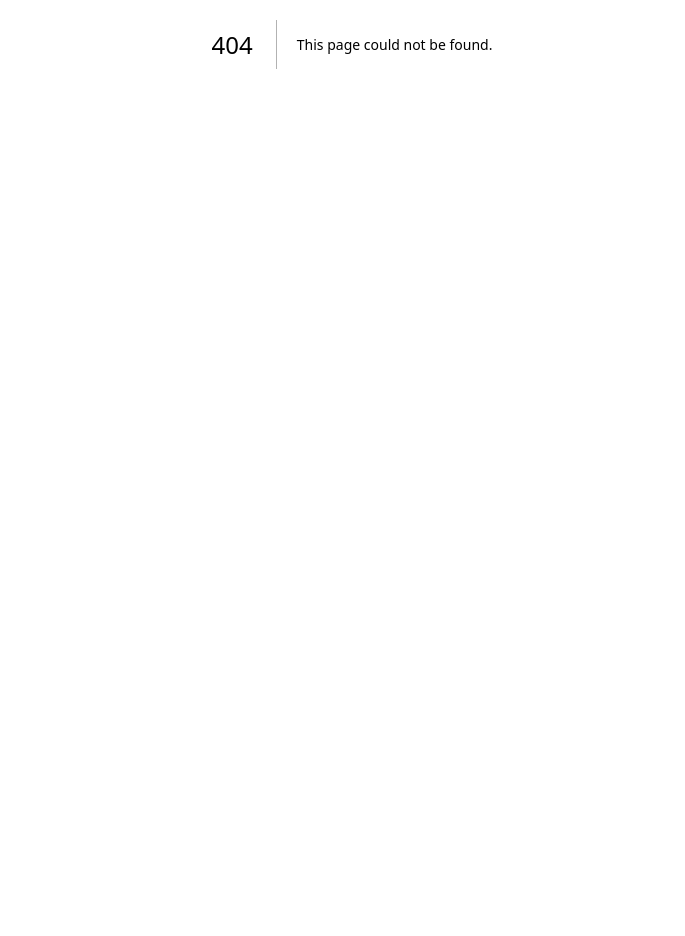
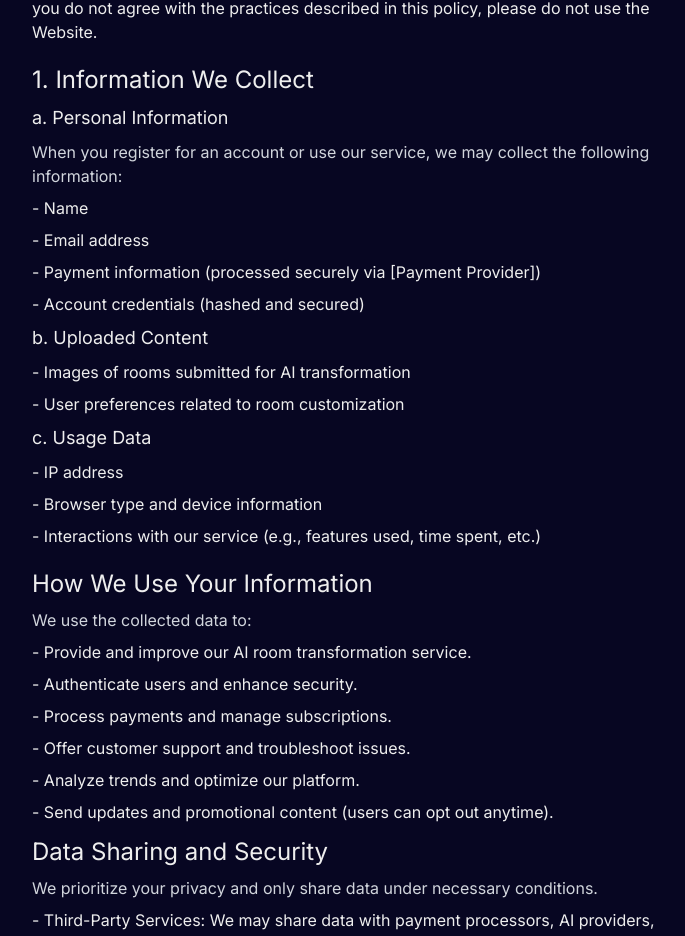
Before and after one commit to Anasbd05/stgaming, a Next.js app: page /privacy-policy in a window 1280 px wide. Before the commit this address had no page. Shown: the part 356-1292 px from the top of the page, without its empty margins (288-973 px from the left). Before the commit the page ends 800 px from the top, so only its background shows below. Built offline with nearby package versions, Linux system fonts and the light colour scheme.

Commit message:
privacy-policy

```diff
--- /dev/null
+++ b/src/app/privacy-policy/page.tsx
@@ -0,0 +1,64 @@
+import {Privacy_Policy} from '@/assets/data'
+import {ArrowLeft} from 'lucide-react'
+import Link from 'next/link'
+import React from 'react'
+
+const Privacy = () => {
+    return (
+        <section className='w-full px-5 md:px-0 md:w-2/4 py-10 mx-auto'>
+            <Link href={"/"} className='flex hover:bg-neutral-700 w-24 my-4 items-center rounded-lg gap-2 py-2 justify-center' >
+                <ArrowLeft className='h-4 w-4' />
+                <span>Back</span>
+            </Link>
+            <div className="flex flex-col gap-5 ">
+                <h1 className='text-3xl font-semibold'>Privacy Policy For Setugame</h1>
+                <small className='text-base text-gray-200'>Effective Date: 2025-03-15</small>
+                <p>
+                    Welcome to Setugame (&quot;we,&ldquo; &#34;our,&#34; or &ldquo;us&#34;). Your privacy is important to us, and we are committed to protecting the personal information you share with us. This Privacy Policy outlines how we collect, use, and safeguard your data when you use our AI-powered gaming room transformation service.
+                </p>
+                <p>
+                    By accessing or using the Website, you agree to the terms of this Privacy Policy. If you do not agree with the practices described in this policy, please do not use the Website.
+                </p>
+            </div>
+            <div className='flex flex-col gap-2 mt-5'>
+                <h1 className='text-2xl'>1. Information We Collect</h1>
+                <h4 className='text-lg'>a. Personal Information</h4>
+                <p className='text-gray-300'>When you register for an account or use our service, we may collect the following information:</p>
+                <ul className='flex flex-col gap-2'>
+                    <li>- Name</li>
+                    <li>- Email address</li>
+                    <li>- Payment information (processed securely via [Payment Provider])</li>
+                    <li>- Account credentials (hashed and secured)</li>
+                </ul>
+                <h4 className='text-lg'>b. Uploaded Content</h4>
+                <ul className='flex flex-col gap-2'>
+                    <li>- Images of rooms submitted for AI transformation</li>
+                    <li>- User preferences related to room customization</li>
+                </ul>
+                <h4 className='text-lg'>c. Usage Data</h4>
+                <ul className='flex flex-col gap-2'>
+                    <li>- IP address</li>
+                    <li>- Browser type and device information</li>
+                    <li>- Interactions with our service (e.g., features used, time spent, etc.)</li>
+                </ul>
+            </div>
+            <main className="mt-5 flex-col flex gap-3">
+                {Privacy_Policy.map((privacy) => (
+                    <div key={privacy.id} className="flex gap-2 flex-col">
+                        <h1 className="text-2xl">{privacy.title}</h1>
+                        <p className="text-gray-300">{privacy.description}</p>
+                        <ul className="flex flex-col gap-2">
+                            {privacy.paragraphs.map((paragraph) => (
+                                <li key={paragraph.id}>- {paragraph.text}</li>
+                            ))}
+                        </ul>
+                    </div>
+                ))}
+            </main>
+
+            <p className='text-gray-100 font-semibold text-lg my-5'>By using Setugame, you consent to the terms of this Privacy Policy.</p>
+        </section>
+    )
+}
+
+export default Privacy
--- a/src/assets/data.js
+++ b/src/assets/data.js
@@ -433,3 +433,69 @@ export const products = [
     image: headphone3,
   },
 ];
+
+
+export const Privacy_Policy = [
+        {
+            "id": 1,
+            "title": "How We Use Your Information",
+            "description": "We use the collected data to:",
+            "paragraphs": [
+                { "id": 1, "text": "Provide and improve our AI room transformation service." },
+                { "id": 2, "text": "Authenticate users and enhance security." },
+                { "id": 3, "text": "Process payments and manage subscriptions." },
+                { "id": 4, "text": "Offer customer support and troubleshoot issues." },
+                { "id": 5, "text": "Analyze trends and optimize our platform." },
+                { "id": 6, "text": "Send updates and promotional content (users can opt out anytime)." }
+            ]
+        },
+        {
+            "id": 2,
+            "title": "Data Sharing and Security",
+            "description": "We prioritize your privacy and only share data under necessary conditions.",
+            "paragraphs": [
+                { "id": 1, "text": "Third-Party Services: We may share data with payment processors, AI providers, and cloud storage services, ensuring they meet security standards." },
+                { "id": 2, "text": "Legal Compliance: We may disclose data if required by law or to protect our platform against fraud or threats." },
+                { "id": 3, "text": "Data Protection: Your data is stored securely using encryption, and access is restricted to authorized personnel only." }
+            ]
+        },
+        {
+            "id": 3,
+            "title": "User Rights and Choices",
+            "description": "You have control over your data and can exercise the following rights:",
+            "paragraphs": [
+                { "id": 1, "text": "Access, update, or delete your account information." },
+                { "id": 2, "text": "Opt-out of marketing communications at any time." },
+                { "id": 3, "text": "Request data deletion, subject to legal obligations." },
+                { "id": 4, "text": "Manage cookie preferences through browser settings." }
+            ]
+        },
+        {
+            "id": 4,
+            "title": "Cookies and Tracking Technologies",
+            "description": "We use cookies and similar technologies to improve service functionality and user experience.",
+            "paragraphs": [
+                { "id": 1, "text": "Store user preferences and session information." },
+                { "id": 2, "text": "Track usage patterns to optimize performance." },
+                { "id": 3, "text": "Provide a seamless and personalized experience." }
+            ]
+        },
+        {
+            "id": 5,
+            "title": "Changes to This Policy",
+            "description": "We may update this Privacy Policy periodically. If significant changes occur, we will notify users via email or an in-app notice.",
+            "paragraphs": [
+                { "id": 1, "text": "We encourage users to review this policy regularly." },
+                { "id": 2, "text": "Continued use of our service after updates implies acceptance of the new terms." }
+            ]
+        },
+        {
+            "id": 6,
+            "title": "Contact Us",
+            "description": "If you have any questions or concerns about this Privacy Policy, feel free to contact us.",
+            "paragraphs": [
+                { "id": 1, "text": "Email: anastrying05@gmail.com" },
+                { "id": 2, "text": "Website: https://setugame.com" }
+            ]
+        }
+];
--- a/src/components/Footer.tsx
+++ b/src/components/Footer.tsx
@@ -18,7 +18,7 @@ const Footer = () => {
                 <nav>
                     <h6 className="footer-title font-bold tracking-wide text-lg">Legal</h6>
                     <a className="link link-hover">Terms of use</a>
-                    <a className="link link-hover">Privacy policy</a>
+                    <a href='/privacy-policy' className="link link-hover">Privacy policy</a>
                 </nav>
                 <form>
                     <h6 className="footer-title font-bold tracking-wide text-lg">Newsletter</h6>
--- a/src/constant/Sidebar.tsx
+++ b/src/constant/Sidebar.tsx
@@ -47,10 +47,10 @@ const Sidebar = () => {
     return (
         <section className="flex h-screen lg:fixed lg:w-1/5 flex-col justify-around bg-black  ">
             <div className="flex flex-col gap-8">
-                <main className="flex gap-2 border-b border-pricing items-center py-4 px-4">
+                <Link href={"/"} className="flex gap-2 border-b border-pricing items-center py-4 px-4">
                     <Image alt="Logo Stgaming" src="/logo.png" height={70} width={70} />
                     <h2 className="text-3xl font-bold text-gray-200 font-header">Stgaming</h2>
-                </main>
+                </Link>
                 <ul className="flex flex-col border-pricing px-4 py-2.5 gap-2">
                     {sidebarLinks.map((item) => (
                         <li key={item.name}>
```
Also changed, not shown: text.txt (deleted).
